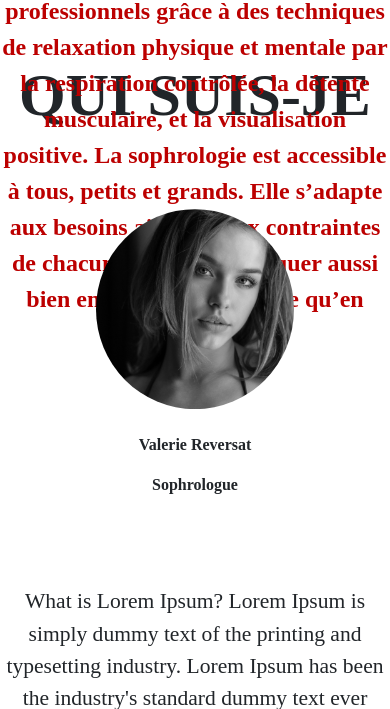
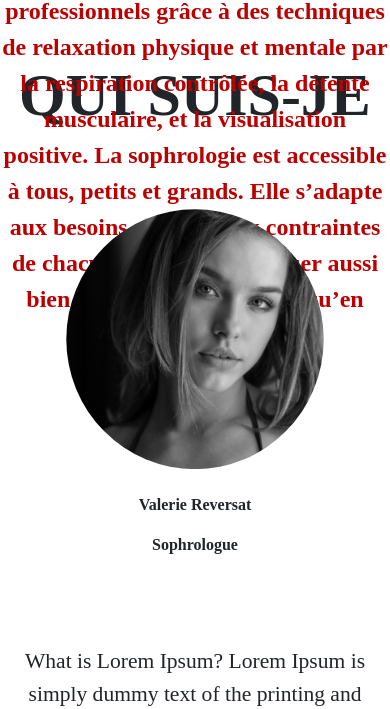
Before and after one commit to Ced06440/Sophologie-Reversat, a PHP site: page / in a window 390 px wide; the page is wider, and only the part inside the window is pictured. Shown: the part 1013-1722 px from the top of that part. Run offline with PHP 8.4, Linux system fonts and the light colour scheme.

Commit message:
first commit

```diff
--- a/style-mobile.css
+++ b/style-mobile.css
@@ -3,4 +3,7 @@
         display: none;
     }
 
+    .photo{
+        width : 100%;
+    }
 }
```
